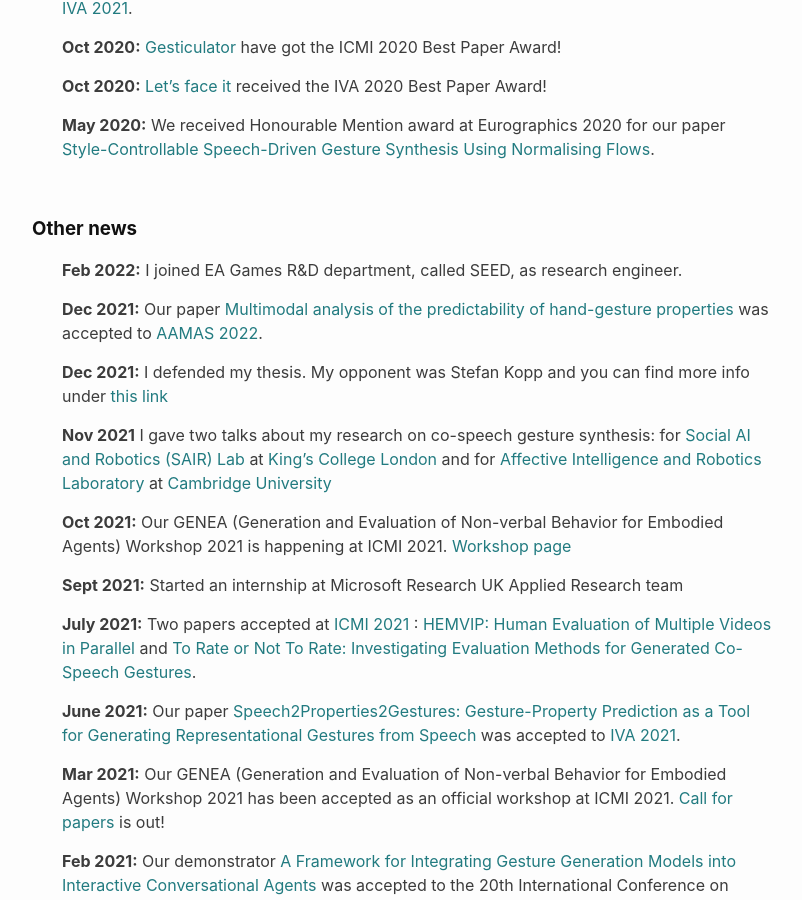
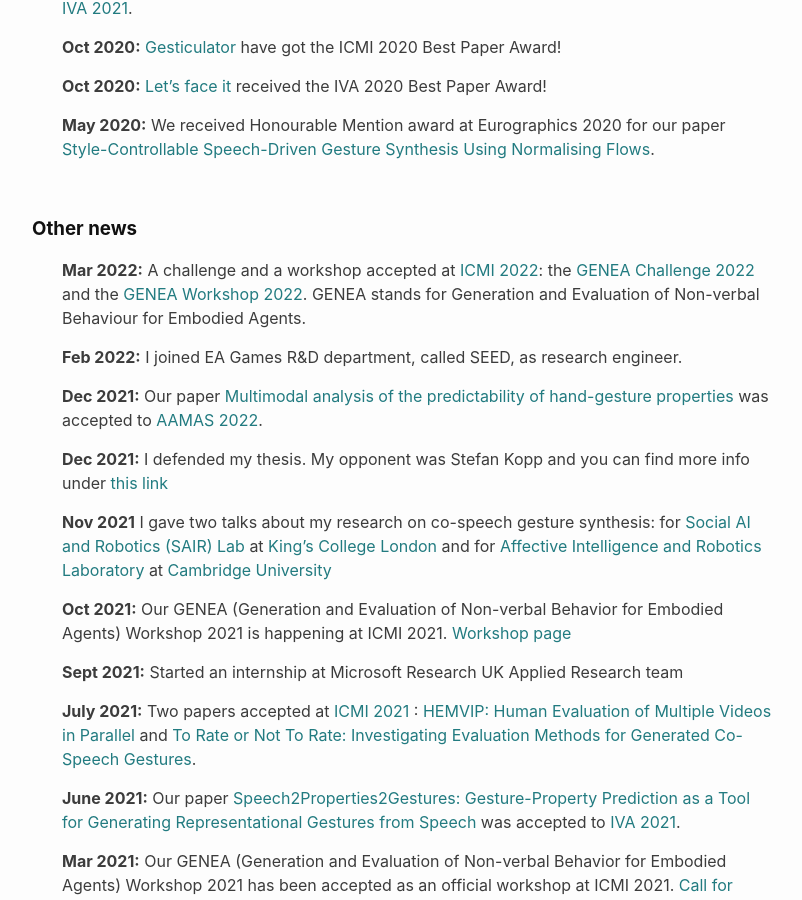
Before and after one commit to Svito-zar/Svito-zar.github.io, a Jekyll site: the page built from index.md, in a window 1280 px wide and 900 px high, scrolled down 539 px. Shown: the whole window, without its empty margins (238-1040 px from the left). Built offline with Jekyll 4.4.1, drawn with Linux system fonts in a browser that asks for light colours.

Commit message:
Update page about the Challenge

```diff
--- a/index.md
+++ b/index.md
@@ -27,6 +27,7 @@
 <br>
 ### **Other news**
 
+* <strong>Mar 2022:</strong> A challenge and a workshop accepted at [ICMI 2022](https://icmi.acm.org/2022/): the [GENEA Challenge 2022](https://genea-workshop.github.io/2022/challenge/) and the [GENEA Workshop 2022](https://genea-workshop.github.io/2022/workshop/). GENEA stands for Generation and Evaluation of Non-verbal Behaviour for Embodied Agents.
 * <strong>Feb 2022:</strong> I joined EA Games R&D department, called SEED, as research engineer.
 * <strong>Dec 2021:</strong> Our paper [Multimodal analysis of the predictability of hand-gesture properties](https://arxiv.org/abs/2108.05762) was accepted to [AAMAS 2022](https://aamas2022-conference.auckland.ac.nz/).
 * <strong>Dec 2021:</strong> I defended my thesis. My opponent was Stefan Kopp and you can find more info under [this link](https://svito-zar.github.io/defence/)
```
